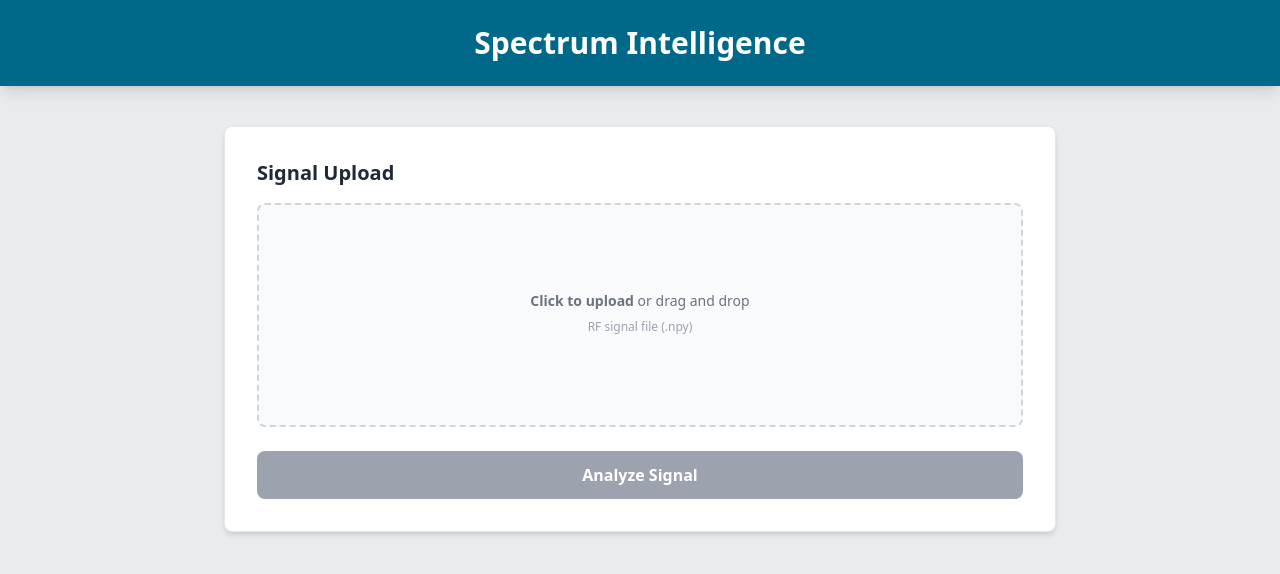
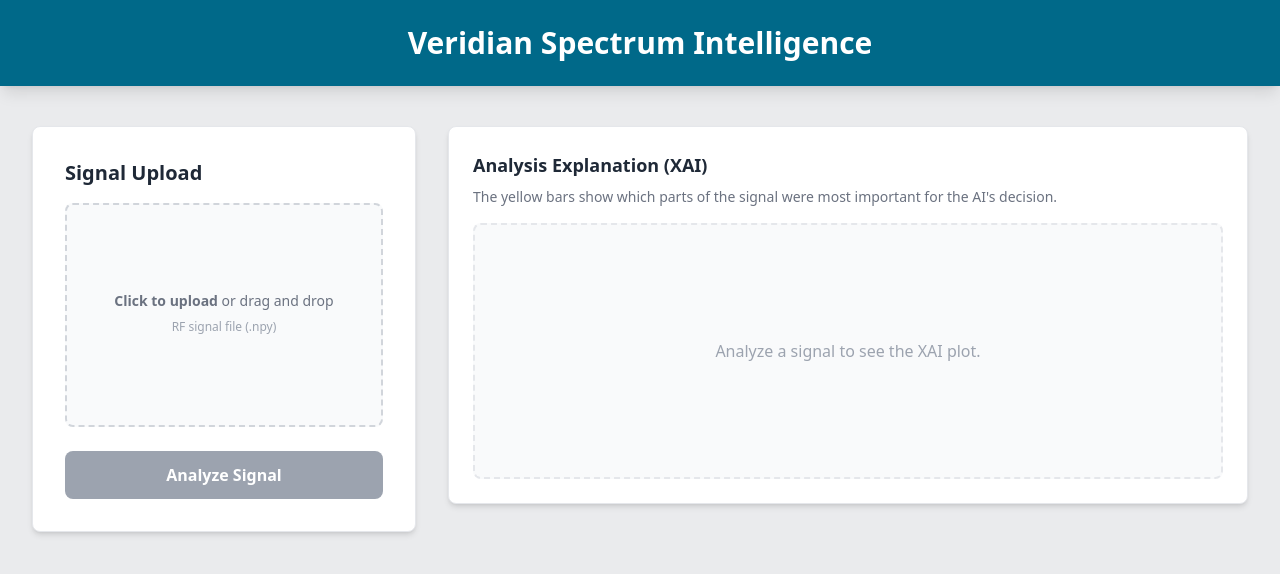
Before and after one commit to Veebeeo/rf_fingerprinting, a React (Vite) app in the folder frontend/: page / in a window 1280 px wide. Shown: the top 574 px of the page. Built offline with nearby package versions, Linux system fonts and the light colour scheme.

Commit message:
plot fixing

```diff
--- a/frontend/package.json
+++ b/frontend/package.json
@@ -11,8 +11,10 @@
   },
   "dependencies": {
     "axios": "^1.7.2",
+    "plotly.js": "^3.1.1",
     "react": "^18.2.0",
-  "react-dom": "^18.2.0"
+    "react-dom": "^18.2.0",
+    "react-plotly.js": "^2.6.0"
   },
   "devDependencies": {
     "@types/react": "^18.2.66",
--- a/frontend/src/App.jsx
+++ b/frontend/src/App.jsx
@@ -1,5 +1,6 @@
 import { useState, useRef } from 'react';
 import axios from 'axios';
+import Plot from 'react-plotly.js';
 
 const AlertIcon = ({ colorClass }) => (
     <svg className={`w-6 h-6 mr-2 ${colorClass}`} fill="currentColor" viewBox="0 0 20 20">
@@ -31,19 +32,15 @@ function App() {
     setIsLoading(true);
     setAnalysisResult(null);
     setError(null);
-
     const formData = new FormData();
     formData.append('file', selectedFile);
-
     try {
-
-      const apiUrl = import.meta.env.VITE_API_URL || 'http://127.0.0.1:8000';
+      const apiUrl = import.meta.env.VITE_API_URL || 'http://127.0.1:8000';
       const url = `${apiUrl}/predict/`;
-
       const response = await axios.post(url, formData);
       setAnalysisResult(response.data);
     } catch (err) {
-      setError("Analysis failed. The backend might be offline or starting up. Please wait 30 seconds and try again.");
+      setError("Analysis failed. Backend might be offline or file is invalid.");
       console.error(err);
     } finally {
       setIsLoading(false);
@@ -64,12 +61,13 @@ function App() {
   return (
     <div className="bg-dreamy font-sans min-h-screen">
       <header className="bg-ocean text-white shadow-lg">
-        <div className="max-w-4xl mx-auto py-6 px-4 sm:px-6 lg:px-8 text-center">
-          <h1 className="text-3xl font-bold leading-tight">Spectrum Intelligence</h1>
+        <div className="max-w-7xl mx-auto py-6 px-4 sm:px-6 lg:px-8 text-center">
+          <h1 className="text-3xl font-bold leading-tight">Veridian Spectrum Intelligence</h1>
         </div>
       </header>
 
-      <main className="max-w-4xl mx-auto py-10 sm:px-6 lg:px-8">
+      <main className="max-w-7xl mx-auto py-10 sm:px-6 lg:px-8 grid grid-cols-1 lg:grid-cols-3 gap-8">
+        <div className="lg:col-span-1 flex flex-col space-y-8">
           <div className="bg-white p-8 rounded-lg shadow-md border border-gray-200">
             <h2 className="text-xl font-bold text-gray-800 mb-4">Signal Upload</h2>
             <label htmlFor="dropzone-file" className="flex flex-col items-center justify-center w-full h-56 border-2 border-gray-300 border-dashed rounded-lg cursor-pointer bg-gray-50 hover:bg-gray-100">
@@ -80,25 +78,15 @@ function App() {
               </div>
               <input ref={fileInputRef} id="dropzone-file" type="file" className="hidden" onChange={handleFileChange} accept=".npy" />
             </label>
-
             <div className="mt-6">
-            <button
-              onClick={handleAnalyze}
-              disabled={isLoading || !selectedFile}
-              className="w-full bg-ocean hover:opacity-90 disabled:bg-gray-400 text-white rounded-lg px-4 py-3 font-bold transition-colors"
-            >
+              <button onClick={handleAnalyze} disabled={isLoading || !selectedFile} className="w-full bg-ocean hover:opacity-90 disabled:bg-gray-400 text-white rounded-lg px-4 py-3 font-bold transition-colors">
                 {isLoading ? "Analyzing..." : "Analyze Signal"}
               </button>
             </div>
-
-          {error && (
-            <div className="mt-6 p-4 text-sm text-red-800 bg-red-100 border border-red-200 rounded-lg flex items-center">
-              <strong>Error:</strong>&nbsp;{error}
           </div>
-          )}
-
+          {error && ( <div className="p-4 text-sm text-red-800 bg-red-100 border border-red-200 rounded-lg"> <strong>Error:</strong>&nbsp;{error} </div> )}
           {analysisResult && (
-            <div className={`mt-8 p-6 border ${getResultCardStyle()} rounded-lg`}>
+            <div className={`p-6 border ${getResultCardStyle()} rounded-lg shadow-md`}>
               <h3 className={`text-xl font-bold mb-4 flex items-center ${getResultTextStyle()}`}> <AlertIcon colorClass={getResultTextStyle()} /> Analysis Complete </h3>
               <div className="space-y-4">
                 <div className="flex justify-between items-center text-lg"> <span className="font-medium text-gray-600">Classification:</span> <span className={`font-bold px-3 py-1 rounded-full text-sm ${getResultTextStyle()} ${getResultCardStyle().split(' ')[1]}`}> {analysisResult.predicted_device.toUpperCase()} </span> </div>
@@ -108,6 +96,56 @@ function App() {
             </div>
           )}
         </div>
+
+        <div className="lg:col-span-2 flex flex-col space-y-8">
+          <div className="bg-white p-6 rounded-lg shadow-md border border-gray-200">
+            <h3 className="font-bold text-gray-800 text-lg mb-2">Analysis Explanation (XAI)</h3>
+            <p className="text-sm text-gray-500 mb-4">The yellow bars show which parts of the signal were most important for the AI's decision.</p>
+            {analysisResult && analysisResult.saliency_map && analysisResult.signal_magnitude ? (
+              <Plot
+                data={[
+                  {
+                    x: Array.from(Array(analysisResult.signal_magnitude.length).keys()),
+                    y: analysisResult.signal_magnitude,
+                    type: 'scatter',
+                    mode: 'lines',
+                    line: { color: '#006989', width: 2 },
+                    name: 'Signal Magnitude'
+                  },
+                  {
+                    x: Array.from(Array(analysisResult.saliency_map.length).keys()),
+                    y: analysisResult.saliency_map.map(s => s * Math.max(...analysisResult.signal_magnitude)),
+                    type: 'bar',
+                    marker: { color: '#FBBF24', opacity: 0.5 },
+                    name: 'AI Focus (Saliency)'
+                  }
+                ]}
+                layout={{
+                  barmode: 'overlay',
+                  showlegend: false,
+                  autosize: true,
+                  margin: { l: 40, r: 20, b: 40, t: 20 },
+                  paper_bgcolor: 'transparent',
+                  plot_bgcolor: '#f9fafb',
+                  font: { color: '#374151' }
+                }}
+                useResizeHandler={true}
+                className="w-full h-64"
+              />
+            ) : (
+              <div className="flex items-center justify-center h-64 bg-gray-50 rounded-lg border-2 border-dashed"><p className="text-gray-400">Analyze a signal to see the XAI plot.</p></div>
+            )}
+          </div>
+          {analysisResult && analysisResult.demodulated_data && (
+            <div className="bg-white p-6 rounded-lg shadow-md border border-gray-200">
+              <h3 className="font-bold text-gray-800 text-lg mb-2">Demodulated Data (QPSK)</h3>
+              <p className="text-sm text-gray-500 mb-4">The raw binary data extracted from the signal.</p>
+              <code className="block bg-gray-100 p-4 rounded-md text-gray-800 text-xs break-words max-h-48 overflow-y-auto">
+                {analysisResult.demodulated_data}
+              </code>
+            </div>
+          )}
+        </div>
       </main>
     </div>
   );
```
Also changed, not shown: 1 other file (tests, documents, lock files or other folders). Lines whose indentation alone changed are shown as unchanged.
